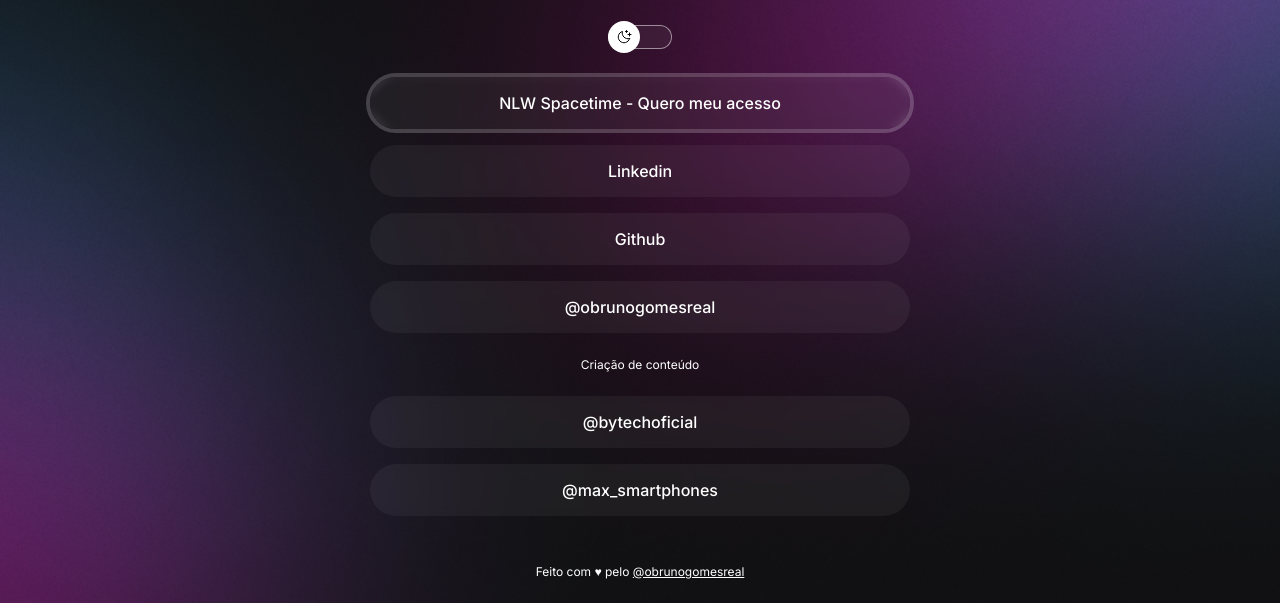
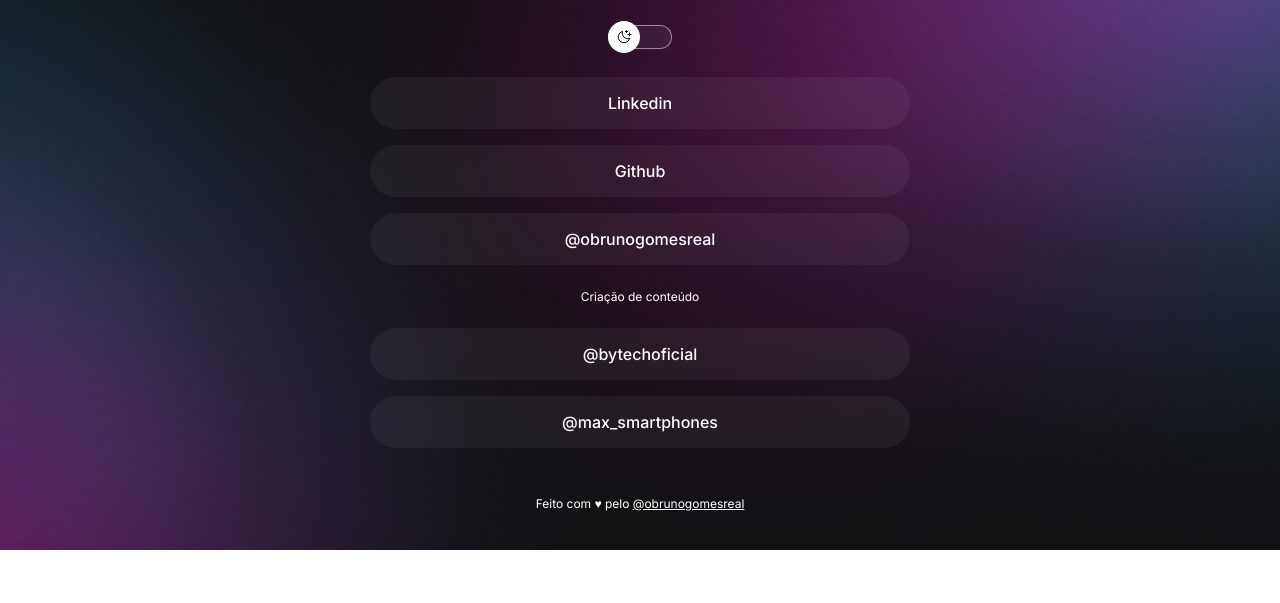
Before and after one commit to bgoomes/links, a plain HTML site: page index.html in a window 1280 px wide. Shown: the part 276-879 px from the top of the page. After the commit the page ends 826 px from the top, so only its background shows below. Drawn offline with nearby package versions, Linux system fonts and the light colour scheme.

Commit message:
update links

```diff
--- a/index.html
+++ b/index.html
@@ -30,9 +30,11 @@
       </div>
 
       <ul>
-        <li class="destaque">
+        <!-- Seção para links inportantes de eventos
+          <li class="destaque">
           <a href="https://www.rocketseat.com.br/nlw?referralId=bruno-1879" target="_blank">NLW Spacetime - Quero meu acesso</a>
         </li>
+        -->
 
         <li>
           <a href="https://www.linkedin.com/in/obrunogomesreal/" target="_blank">Linkedin</a>
```
